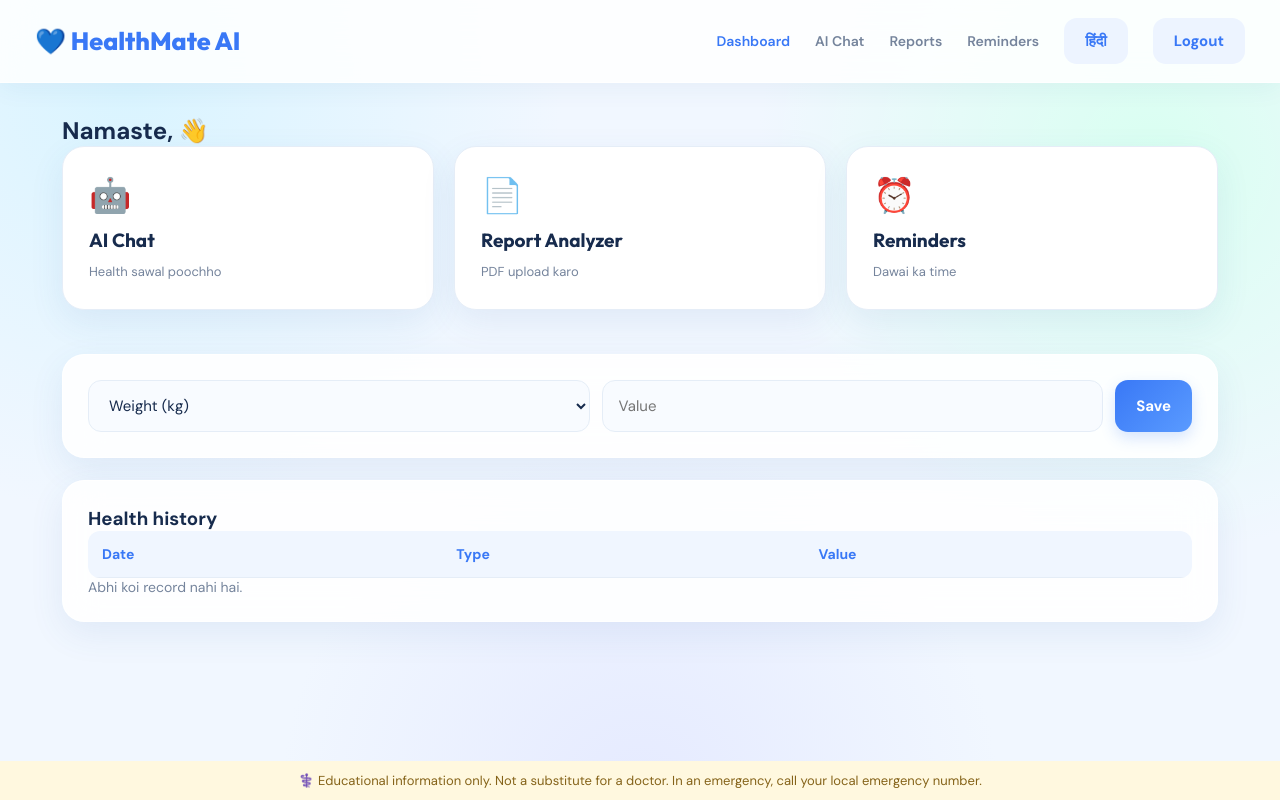
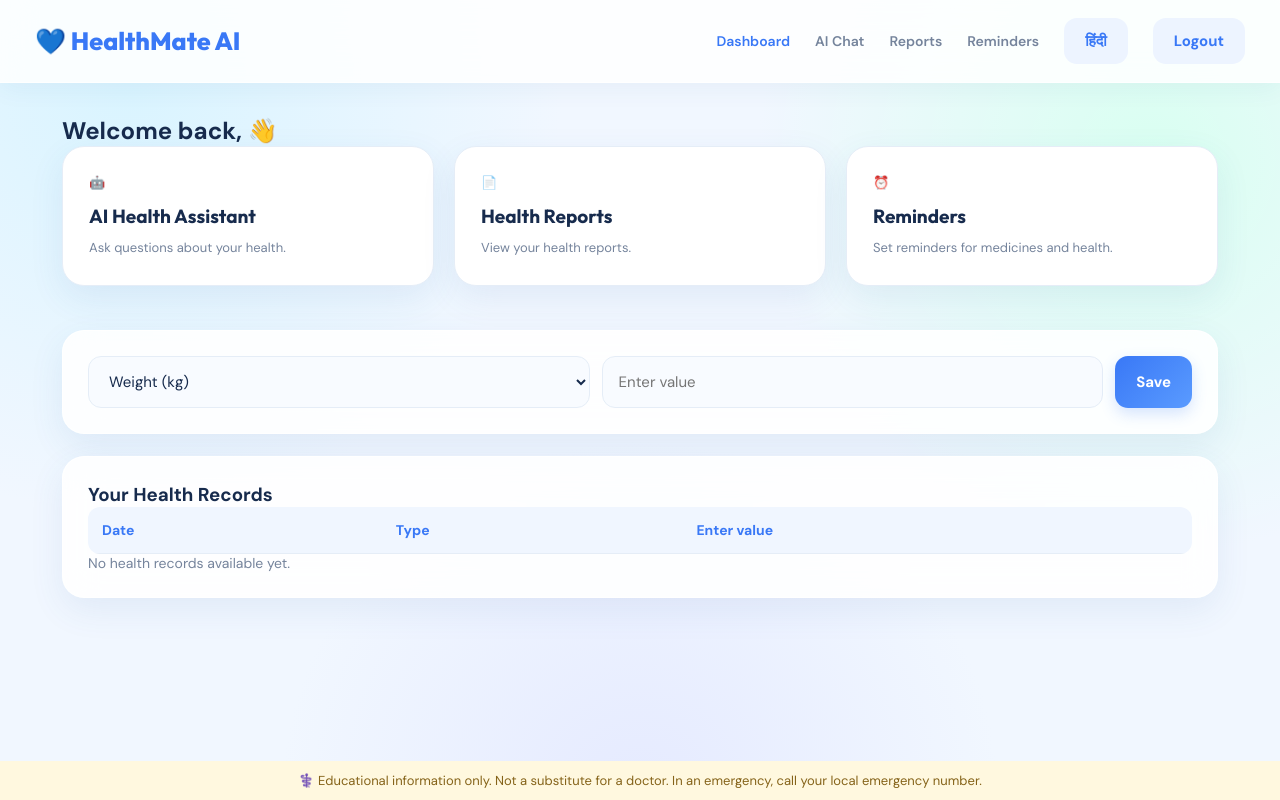
Before and after one commit to DIVYANSH2319/Healthmate-frontend, a React (Vite) app: page / in a window 1280 px wide. Built offline with nearby package versions, Linux system fonts and the light colour scheme; sample sign-in values are in the browser's storage.

Commit message:
Add multilingual support to Dashboard component

```diff
--- a/src/pages/Dashboard.jsx
+++ b/src/pages/Dashboard.jsx
@@ -4,48 +4,204 @@ import api from "../api.js";
 import { useAuth } from "../AuthContext.jsx";
 
 export default function Dashboard() {
-  const { user } = useAuth();
+  const { user, lang } = useAuth();
+
+  const hi = lang === "hi";
+
+  const words = {
+    welcome: hi ? "वापसी पर स्वागत है" : "Welcome back",
+
+    chatTitle: hi ? "AI स्वास्थ्य सहायक" : "AI Health Assistant",
+    chatDescription: hi
+      ? "अपने स्वास्थ्य से जुड़े सवाल पूछें।"
+      : "Ask questions about your health.",
+
+    reportTitle: hi ? "स्वास्थ्य रिपोर्ट" : "Health Reports",
+    reportDescription: hi
+      ? "अपनी स्वास्थ्य रिपोर्ट देखें।"
+      : "View your health reports.",
+
+    remindersTitle: hi ? "रिमाइंडर" : "Reminders",
+    reminderDescription: hi
+      ? "अपनी दवाओं और स्वास्थ्य के लिए रिमाइंडर सेट करें।"
+      : "Set reminders for medicines and health.",
+
+    weight: hi ? "वजन (kg)" : "Weight (kg)",
+    bloodSugar: hi ? "ब्लड शुगर (mg/dL)" : "Blood Sugar (mg/dL)",
+    systolicBP: hi ? "सिस्टोलिक BP" : "Systolic BP",
+    diastolicBP: hi ? "डायस्टोलिक BP" : "Diastolic BP",
+    heartRate: hi ? "हार्ट रेट (bpm)" : "Heart Rate (bpm)",
+
+    value: hi ? "मान दर्ज करें" : "Enter value",
+    save: hi ? "सेव करें" : "Save",
+    healthRecords: hi ? "आपके स्वास्थ्य रिकॉर्ड" : "Your Health Records",
+    date: hi ? "तारीख" : "Date",
+    type: hi ? "प्रकार" : "Type",
+    noRecords: hi
+      ? "अभी कोई स्वास्थ्य रिकॉर्ड उपलब्ध नहीं है।"
+      : "No health records available yet."
+  };
+
   const [items, setItems] = useState([]);
-  const [form, setForm] = useState({ type: "Weight (kg)", value: "" });
 
-  const load = () => api.get("/measurements").then((r) => setItems(r.data));
-  useEffect(() => { load(); }, []);
+  const [form, setForm] = useState({
+    type: "Weight (kg)",
+    value: ""
+  });
+
+  const load = () => {
+    api.get("/measurements").then((r) => {
+      setItems(r.data);
+    });
+  };
+
+  useEffect(() => {
+    load();
+  }, []);
 
   const add = async (e) => {
     e.preventDefault();
-    await api.post("/measurements", { type: form.type, value: Number(form.value) });
-    setForm({ ...form, value: "" });
+
+    await api.post("/measurements", {
+      type: form.type,
+      value: Number(form.value)
+    });
+
+    setForm({
+      ...form,
+      value: ""
+    });
+
     load();
   };
 
+  const types = [
+    ["Weight (kg)", "weight"],
+    ["Blood Sugar (mg/dL)", "bloodSugar"],
+    ["Systolic BP", "systolicBP"],
+    ["Diastolic BP", "diastolicBP"],
+    ["Heart Rate (bpm)", "heartRate"]
+  ];
+
+  const translateType = (type) => {
+    const found = types.find(([value]) => value === type);
+
+    return found ? words[found[1]] : type;
+  };
+
   return (
-    <div>
-      <h2>Namaste, {user.name} 👋</h2>
+    <div className="dashboard">
+
+      {/* Welcome Heading */}
+      <h2>
+        {words.welcome}, {user?.name} 👋
+      </h2>
+
+      {/* Dashboard Cards */}
       <div className="grid">
-        <Link className="card tile" to="/chat">🤖<b>AI Chat</b><span>Health sawal poochho</span></Link>
-        <Link className="card tile" to="/reports">📄<b>Report Analyzer</b><span>PDF upload karo</span></Link>
-        <Link className="card tile" to="/reminders">⏰<b>Reminders</b><span>Dawai ka time</span></Link>
+
+        <Link className="card tile" to="/chat">
+          <span>🤖</span>
+          <b>{words.chatTitle}</b>
+          <span>{words.chatDescription}</span>
+        </Link>
+
+        <Link className="card tile" to="/reports">
+          <span>📄</span>
+          <b>{words.reportTitle}</b>
+          <span>{words.reportDescription}</span>
+        </Link>
+
+        <Link className="card tile" to="/reminders">
+          <span>⏰</span>
+          <b>{words.remindersTitle}</b>
+          <span>{words.reminderDescription}</span>
+        </Link>
+
       </div>
 
+      {/* Add Health Measurement */}
       <form className="card row" onSubmit={add}>
-        <select value={form.type} onChange={(e) => setForm({ ...form, type: e.target.value })}>
-          <option>Weight (kg)</option><option>Blood Sugar (mg/dL)</option>
-          <option>Systolic BP</option><option>Diastolic BP</option><option>Heart Rate (bpm)</option>
+
+        <select
+          value={form.type}
+          onChange={(e) =>
+            setForm({
+              ...form,
+              type: e.target.value
+            })
+          }
+        >
+          {types.map(([value, key]) => (
+            <option key={value} value={value}>
+              {words[key]}
+            </option>
+          ))}
         </select>
-        <input type="number" step="any" placeholder="Value" value={form.value} onChange={(e) => setForm({ ...form, value: e.target.value })} required />
-        <button>Save</button>
+
+        <input
+          type="number"
+          step="any"
+          placeholder={words.value}
+          value={form.value}
+          onChange={(e) =>
+            setForm({
+              ...form,
+              value: e.target.value
+            })
+          }
+          required
+        />
+
+        <button type="submit">
+          {words.save}
+        </button>
+
       </form>
 
+      {/* Health Records */}
       <div className="card">
-        <h3>Health history</h3>
+
+        <h3>{words.healthRecords}</h3>
+
         <table>
-          <thead><tr><th>Date</th><th>Type</th><th>Value</th></tr></thead>
+          <thead>
+            <tr>
+              <th>{words.date}</th>
+              <th>{words.type}</th>
+              <th>{words.value}</th>
+            </tr>
+          </thead>
+
           <tbody>
-            {items.map((m) => <tr key={m.id}><td>{new Date(m.createdAt).toLocaleString()}</td><td>{m.type}</td><td>{m.value}</td></tr>)}
+            {items.map((m) => (
+              <tr key={m.id}>
+
+                <td>
+                  {new Date(m.createdAt).toLocaleString(
+                    hi ? "hi-IN" : "en-IN"
+                  )}
+                </td>
+
+                <td>
+                  {translateType(m.type)}
+                </td>
+
+                <td>{m.value}</td>
+
+              </tr>
+            ))}
           </tbody>
         </table>
-        {items.length === 0 && <p className="muted">Abhi koi record nahi hai.</p>}
+
+        {items.length === 0 && (
+          <p className="muted">
+            {words.noRecords}
+          </p>
+        )}
+
       </div>
+
     </div>
   );
 }
```
